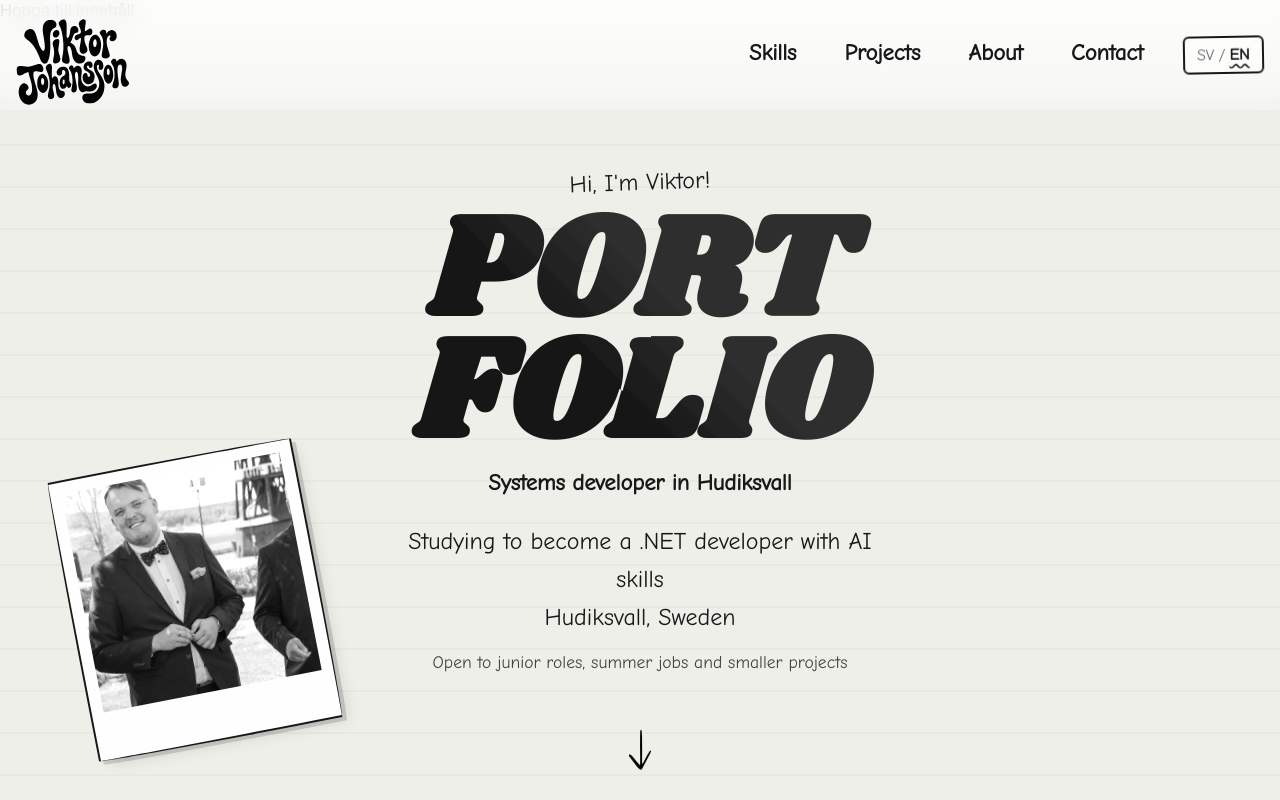
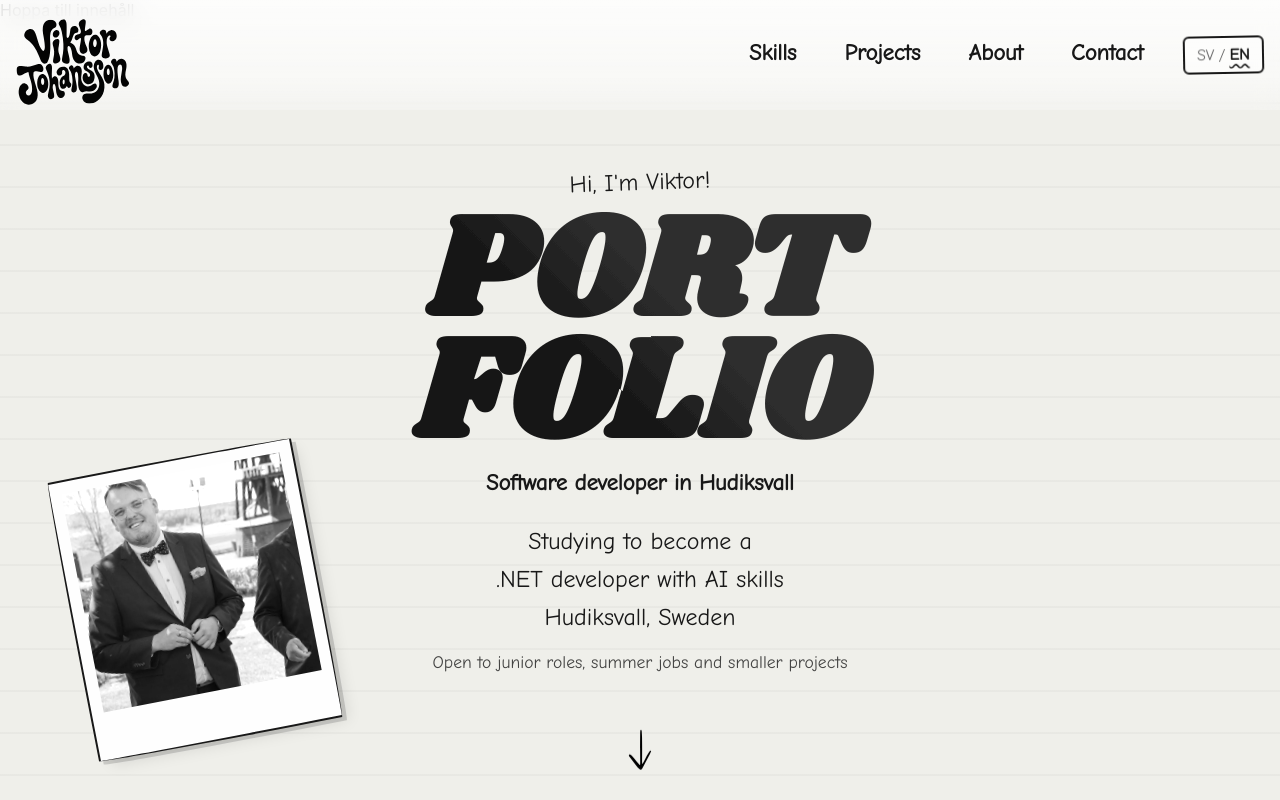
Before and after one commit to discovicke/portfolio-mono, a React (Vite) app: page / in a window 1280 px wide. Shown: the top 800 px of the page. Built offline with nearby package versions, Linux system fonts and the light colour scheme.

Commit message:
Use natural English for the hero headline and prevent awkward wrapping

```diff
--- a/src/components/Hero.css
+++ b/src/components/Hero.css
@@ -83,6 +83,7 @@
   font-size: 1.4rem;
   line-height: 1.3;
   color: var(--text-ink);
+  text-wrap: balance;
 }
 
 
@@ -92,6 +93,7 @@
   max-width: 32rem;
   margin: 0 auto;
   line-height: 1.6;
+  text-wrap: balance;
 }
 
 .hero-availability {
@@ -100,6 +102,7 @@
   font-size: 1.1rem;
   line-height: 1.5;
   opacity: 0.8;
+  text-wrap: balance;
 }
 
 /* Bounce Arrow Animation - Studsande pil (klickbar) */
--- a/src/i18n/translations.ts
+++ b/src/i18n/translations.ts
@@ -150,7 +150,7 @@ export const translations: Record<Language, TranslationStrings> = {
             h1: 'Systemutvecklare i Hudiksvall',
             role: 'Studerar till .NET-utvecklare med AI-kompetens',
             location: 'Hudiksvall, Hälsingland',
-            availability: 'Öppen för juniora roller, sommarjobb och mindre projekt',
+            availability: 'Öppen för juniora roller, sommarjobb och mindre\u00A0projekt',
             scrollToProjects: 'Scrolla till projekt',
             photoAlt: 'En bild på Viktor Johansson när han ler mot kameran',
         },
@@ -456,10 +456,10 @@ export const translations: Record<Language, TranslationStrings> = {
         },
         hero: {
             greeting: "Hi, I'm Viktor!",
-            h1: 'Systems developer in Hudiksvall',
-            role: 'Studying to become a .NET developer with AI skills',
+            h1: 'Software developer in Hudiksvall',
+            role: 'Studying to become a .NET\u00A0developer with AI\u00A0skills',
             location: 'Hudiksvall, Sweden',
-            availability: 'Open to junior roles, summer jobs and smaller projects',
+            availability: 'Open to junior roles, summer jobs and smaller\u00A0projects',
             scrollToProjects: 'Scroll to projects',
             photoAlt: 'A photo of Viktor Johansson smiling at the camera',
         },
```
